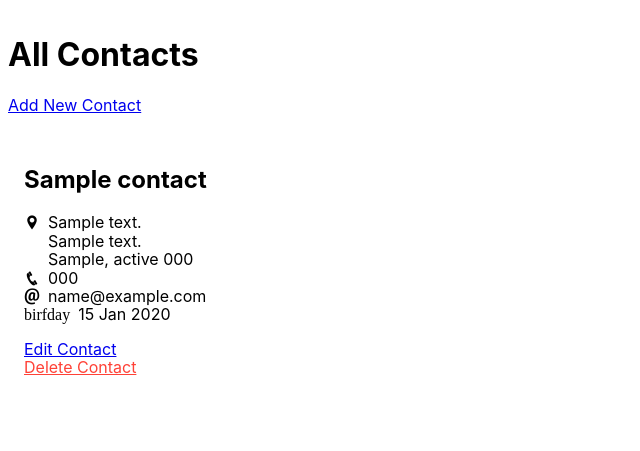
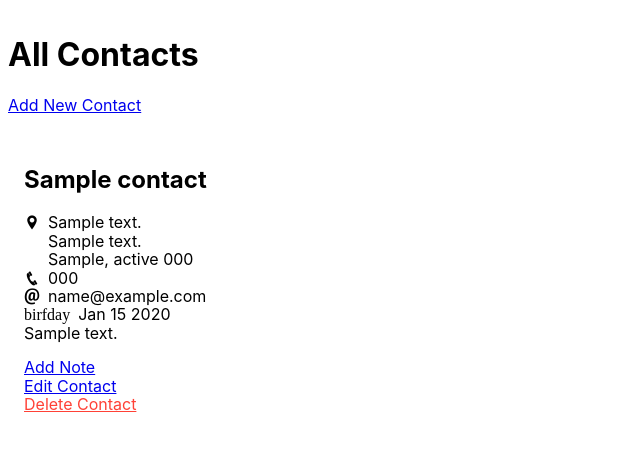
Before and after one commit to momentum-team-1/django-uptact-Brittdog100, a Django app: page / in a window 1280 px wide. Shown: the top 451 px of the page, without its empty margins (0-640 px from the left). Run offline with Django 3.2, Linux system fonts and the light colour scheme; tables that the repository leaves empty hold one stand-in row (values such as "Sample post").

Commit message:
got note add page working

```diff
--- a/contacts/models.py
+++ b/contacts/models.py
@@ -21,6 +21,6 @@ class Contact(models.Model):
     zip_code = USZipCodeField(null=True, blank=True)
     birthday = models.DateField(null=True, blank=True)
 
-class Notes(models.Model):
-    contact = models.ForeignKey(to=Contact, on_delete=models.CASCADE)
+class Note(models.Model):
+    contact = models.ForeignKey(to=Contact, on_delete=models.CASCADE, related_name="notes")
     text = models.CharField(max_length=1023)
--- a/contacts/views.py
+++ b/contacts/views.py
@@ -1,6 +1,7 @@
 from django.shortcuts import render, redirect, get_object_or_404
 from .models import Contact
 from .forms import ContactForm
+from .forms import NoteForm
 
 
 # Create your views here.
@@ -21,6 +22,18 @@ def add_contact(request):
 
     return render(request, "contacts/add_contact.html", {"form": form})
 
+def add_note(request, contact_pk):
+    contact = get_object_or_404(Contact, pk = contact_pk)
+    if request.method == "GET":
+        form = NoteForm
+    else:
+        form = NoteForm(data = request.POST)
+        if form.is_valid():
+            note = form.save(commit = False)
+            note.contact = contact
+            note.save()
+            return redirect(to='list_contacts')
+    return render(request, "notes/add_note.html", {"form": form, "contact": contact})
 
 def edit_contact(request, pk):
     contact = get_object_or_404(Contact, pk=pk)
--- a/templates/contacts/list_contacts.html
+++ b/templates/contacts/list_contacts.html
@@ -38,11 +38,20 @@
 		{% if contact.birthday %}
 		<div class="flex">
 			<div class="pr2"><i class="icofont-ui-calendar">birfday</i></div>
-			<div>{{ contact.birthday|date:"j M Y" }}</div>
+			<div>{{ contact.birthday|date:"M j Y" }}</div>
 		</div>
 		{% endif %}
 
+		{% if contact.notes %}
+		{% for note in contact.notes.all %}
+		<div class="flex">
+			<div>{{ note.text }}</div>
+		</div>
+		{% endfor %}
+		{% endif %}
+
 		<p>
+			<a href="{% url 'add_note' contact_pk=contact.pk %}">Add Note</a><br>
 			<a href="{% url 'edit_contact' pk=contact.pk %}">Edit Contact</a><br>
 			<a class="red" href="{% url 'delete_contact' pk=contact.pk %}">Delete Contact</a>
 		</p>
--- a/uptact/urls.py
+++ b/uptact/urls.py
@@ -1,17 +1,17 @@
 """uptact URL Configuration
 
 The `urlpatterns` list routes URLs to views. For more information please see:
-    https://docs.djangoproject.com/en/3.0/topics/http/urls/
+	https://docs.djangoproject.com/en/3.0/topics/http/urls/
 Examples:
 Function views
-    1. Add an import:  from my_app import views
-    2. Add a URL to urlpatterns:  path('', views.home, name='home')
+	1. Add an import:  from my_app import views
+	2. Add a URL to urlpatterns:  path('', views.home, name='home')
 Class-based views
-    1. Add an import:  from other_app.views import Home
-    2. Add a URL to urlpatterns:  path('', Home.as_view(), name='home')
+	1. Add an import:  from other_app.views import Home
+	2. Add a URL to urlpatterns:  path('', Home.as_view(), name='home')
 Including another URLconf
-    1. Import the include() function: from django.urls import include, path
-    2. Add a URL to urlpatterns:  path('blog/', include('blog.urls'))
+	1. Import the include() function: from django.urls import include, path
+	2. Add a URL to urlpatterns:  path('blog/', include('blog.urls'))
 """
 from django.contrib import admin
 from django.conf import settings
@@ -19,22 +19,25 @@ from django.urls import include, path
 from contacts import views as contacts_views
 
 urlpatterns = [
-    path('admin/', admin.site.urls),
-    path('', contacts_views.list_contacts, name='list_contacts'),
-    path('contacts/add/', contacts_views.add_contact, name='add_contact'),
-    path('contacts/<int:pk>/edit/',
-         contacts_views.edit_contact,
-         name='edit_contact'),
-    path('contacts/<int:pk>/delete/',
-         contacts_views.delete_contact,
-         name='delete_contact'),
+	path('admin/', admin.site.urls),
+	path('', contacts_views.list_contacts, name='list_contacts'),
+	path('contacts/add/', contacts_views.add_contact, name='add_contact'),
+	path('contacts/<int:pk>/edit/',
+		contacts_views.edit_contact,
+		name='edit_contact'),
+	path('contacts/<int:pk>/delete/',
+		contacts_views.delete_contact,
+		name='delete_contact'),
+	path('contacts/<int:contact_pk>/add_note',
+		contacts_views.add_note,
+		name='add_note')
 ]
 
 if settings.DEBUG:
-    import debug_toolbar
-    urlpatterns = [
-        path('__debug__/', include(debug_toolbar.urls)),
+	import debug_toolbar
+	urlpatterns = [
+		path('__debug__/', include(debug_toolbar.urls)),
 
-        # For django versions before 2.0:
-        # url(r'^__debug__/', include(debug_toolbar.urls)),
-    ] + urlpatterns
+		# For django versions before 2.0:
+		# url(r'^__debug__/', include(debug_toolbar.urls)),
+	] + urlpatterns
```
Also changed, not shown: contacts/forms.py (+10 -2 lines), templates/notes/add_note.html (added, +15 -0 lines), contacts/migrations/0004_notes.py (added), contacts/migrations/0005_auto_20200528_1921.py (added), contacts/migrations/0006_auto_20200528_1940.py (added), 1 other file.
